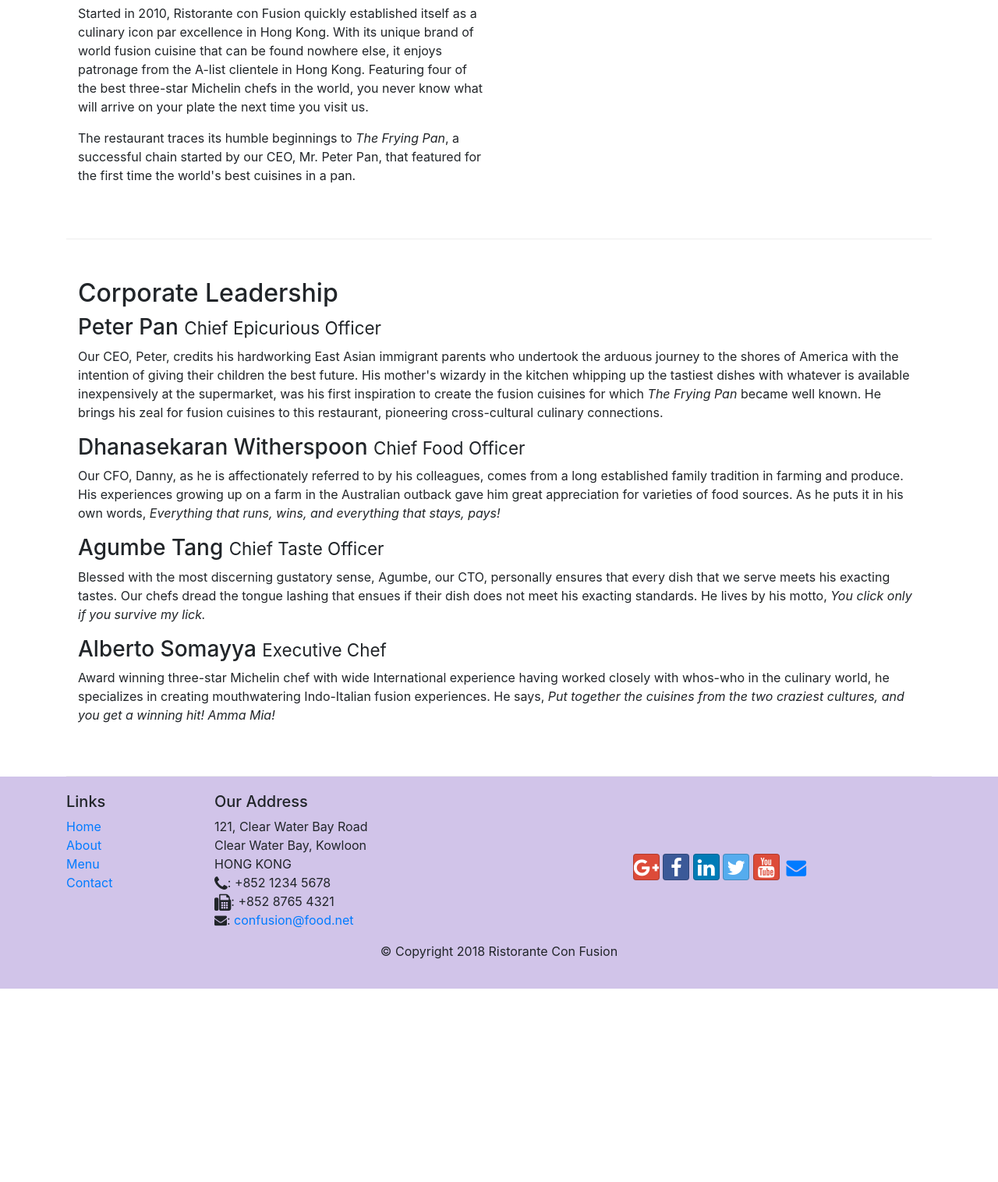
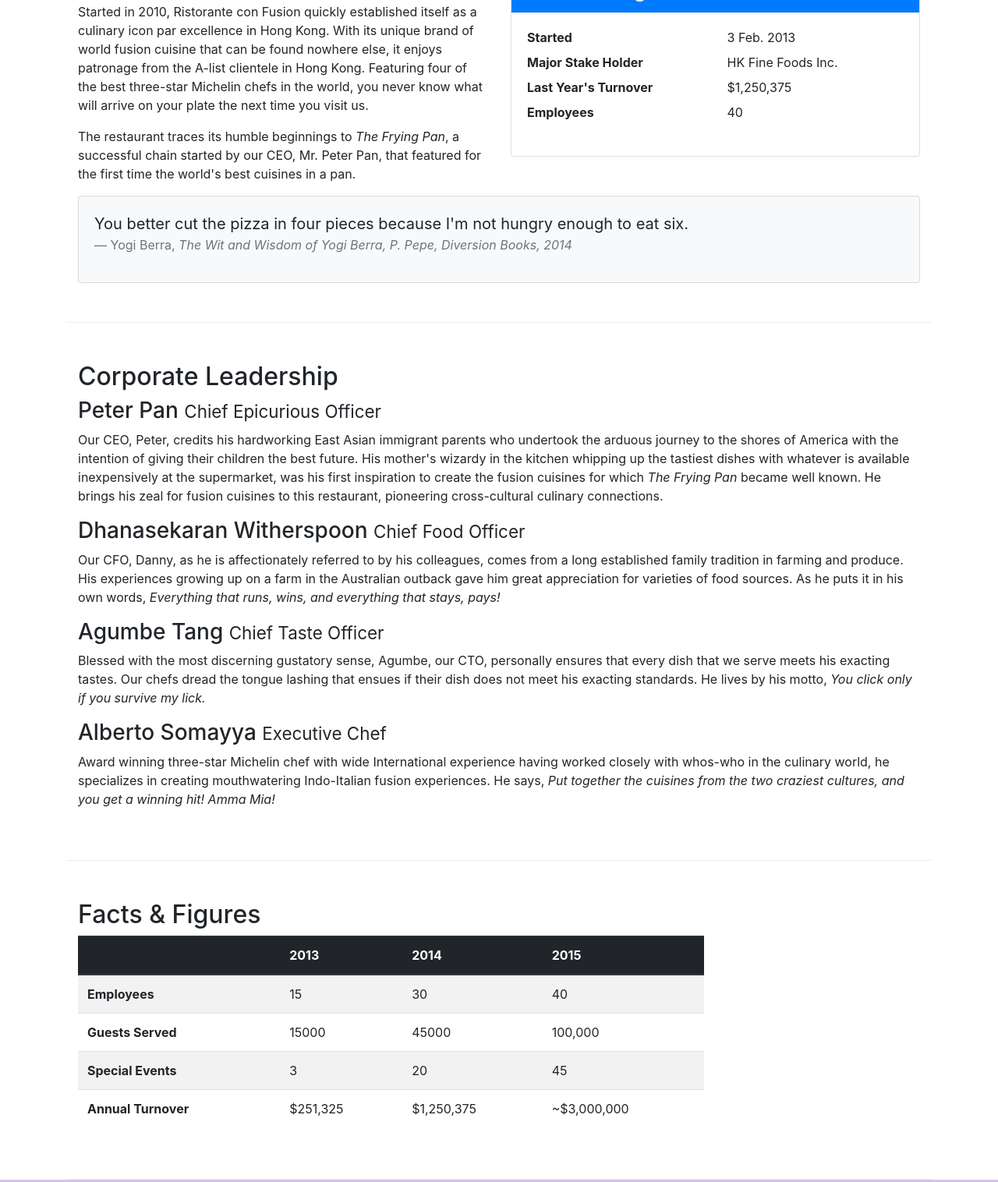
Before and after one commit to MeritWayler/Bootstrap, a website: page aboutus.html in a window 1280 px wide. Shown: the part 558-2074 px from the top of the page at 78% size. Before the commit the page ends 1826 px from the top, so only its background shows below. Drawn offline with nearby package versions, Linux system fonts and the light colour scheme.

Commit message:
tables and cards

```diff
--- a/aboutus.html
+++ b/aboutus.html
@@ -57,14 +57,41 @@
             </div>
         </div>
 
-        <div class="row row-content align-items-center">
-            <div class="col-8 col-sm-6">
+        <div class="row row-content">
+            <div class="col-sm-6">
                 <h2>Our History</h2>
                 <p>Started in 2010, Ristorante con Fusion quickly established itself as a culinary icon par excellence in Hong Kong. With its unique brand of world fusion cuisine that can be found nowhere else, it enjoys patronage from the A-list clientele in Hong Kong.  Featuring four of the best three-star Michelin chefs in the world, you never know what will arrive on your plate the next time you visit us.</p>
                 <p>The restaurant traces its humble beginnings to <em>The Frying Pan</em>, a successful chain started by our CEO, Mr. Peter Pan, that featured for the first time the world's best cuisines in a pan.</p>
             </div>
-            <div class="col col-sm col-md">
+            <div class="col-sm">
+                <div class="card">
+                    <h3 class="card-header bg-primary text-white">Facts at a glance</h3>
+                    <div class="card-body">
+                        <dl class="row">
+                                <dt class="col-6">Started</dt>
+                                <dd class="col-6">3 Feb. 2013</dd>
+                                <dt class="col-6">Major Stake Holder</dt>
+                                <dd class="col-6">HK Fine Foods Inc.</dd>
+                                <dt class="col-6">Last Year's Turnover</dt>
+                                <dd class="col-6">$1,250,375</dd>
+                                <dt class="col-6">Employees</dt>
+                                <dd class="col-6">40</dd>
+                            </dl>
+                    </div>
+                </div>
             </div>
+            <div class="col-12">
+                    <div class="card card-body bg-light">
+                        <blockquote class="blockquote">
+                            <p class="mb-0">You better cut the pizza in four pieces because
+                                I'm not hungry enough to eat six.</p>
+                            <footer class="blockquote-footer">Yogi Berra,
+                                <cite title="Source Title">The Wit and Wisdom of Yogi Berra,
+                                P. Pepe, Diversion Books, 2014</cite>
+                            </footer>
+                        </blockquote>
+                    </div>
+                </div>
         </div>
 
 
@@ -81,7 +108,52 @@
                 <p class="d-none d-md-block">Award winning three-star Michelin chef with wide International experience having worked closely with whos-who in the culinary world, he specializes in creating mouthwatering Indo-Italian fusion experiences. He says, <em>Put together the cuisines from the two craziest cultures, and you get a winning hit! Amma Mia!</em></p>
             </div>
        </div>
+       <div class="row row-content">
+           <div class="col-12 col-sm-9">
+               <h2>Facts &amp; Figures</h2>
+               <div class="table-responsive">
+                    <table class="table table-striped">
+                        <thead class="thead-dark">
+                            <tr>
+                                <th>&nbsp;</th>
+                                <th>2013</th>
+                                <th>2014</th>
+                                <th>2015</th>
+                            </tr>
+                        </thead>
+                        <tbody>
+                            <tr>
+                                <th>Employees</th>
+                                <td>15</td>
+                                <td>30</td>
+                                <td>40</td>
+                            </tr>
+                            <tr>
+                                <th>Guests Served</th>
+                                <td>15000</td>
+                                <td>45000</td>
+                                <td>100,000</td>
+                            </tr>
+                            <tr>
+                                <th>Special Events</th>
+                                <td>3</td>
+                                <td>20</td>
+                                <td>45</td>
+                            </tr>
+                            <tr>
+                                <th>Annual Turnover</th>
+                                <td>$251,325</td>
+                                <td>$1,250,375</td>
+                                <td>~$3,000,000</td>
+                            </tr>
+                        </tbody>
+                    </table>
+                </div>
+           </div>
+           <div class="col-12 col-sm-3">
 
+           </div>
+       </div>
     </div>
 
     <footer class="footer">
```
